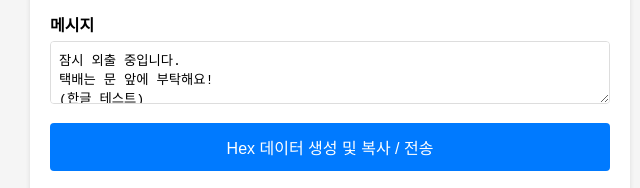
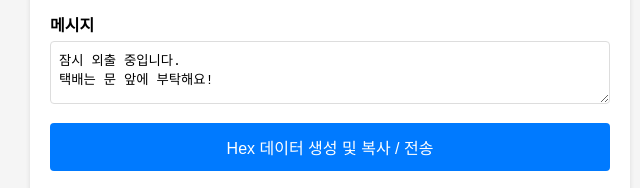
Before and after one commit to leejongyoung/Cargotchi, a plain HTML site: page index.html in a window 1280 px wide. Shown: the part 380-568 px from the top of the page, 310-950 px from the left. Drawn offline with Linux system fonts and the light colour scheme.

Commit message:
index.html 수정

```diff
--- a/index.html
+++ b/index.html
@@ -49,7 +49,7 @@
 
     <div class="input-group">
         <label>메시지</label>
-        <textarea id="message" rows="3" oninput="drawCanvas()">잠시 외출 중입니다.&#13;&#10;택배는 문 앞에 부탁해요!&#13;&#10;(한글 테스트)</textarea>
+        <textarea id="message" rows="3" oninput="drawCanvas()">잠시 외출 중입니다.&#13;&#10;택배는 문 앞에 부탁해요!</textarea>
     </div>
 
     <form id="imgForm" method="post" action="/">
```
